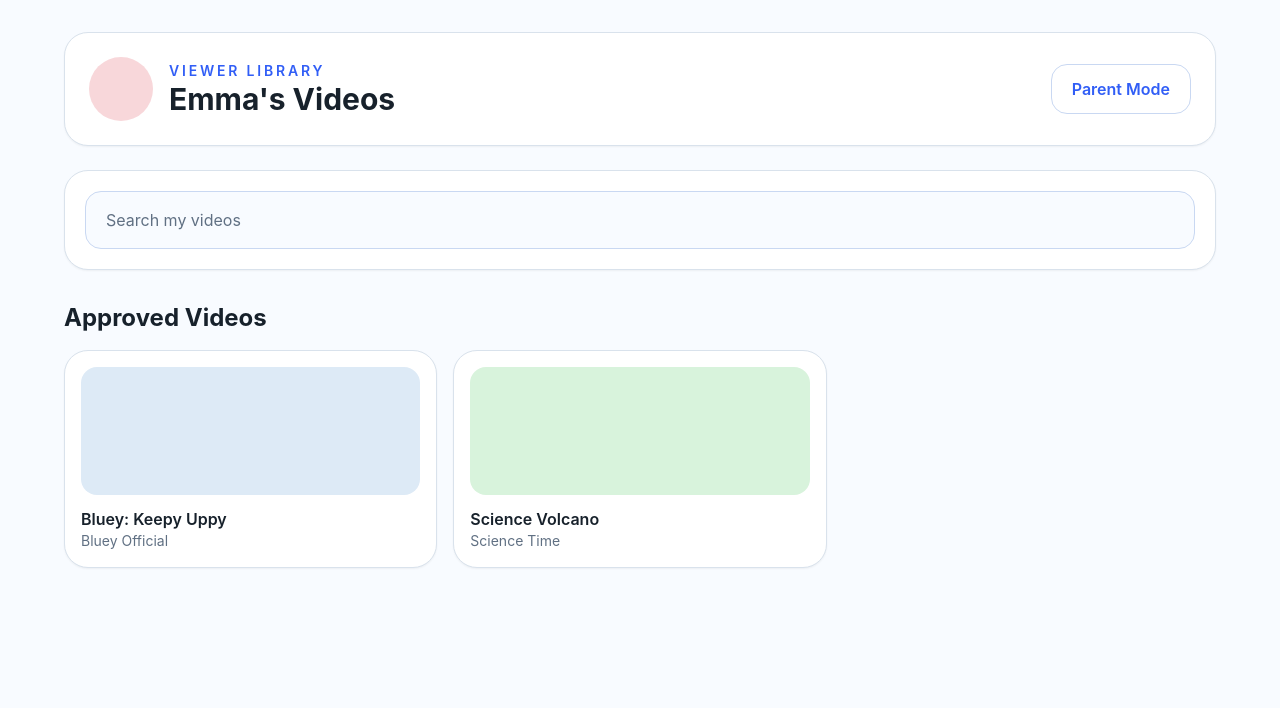
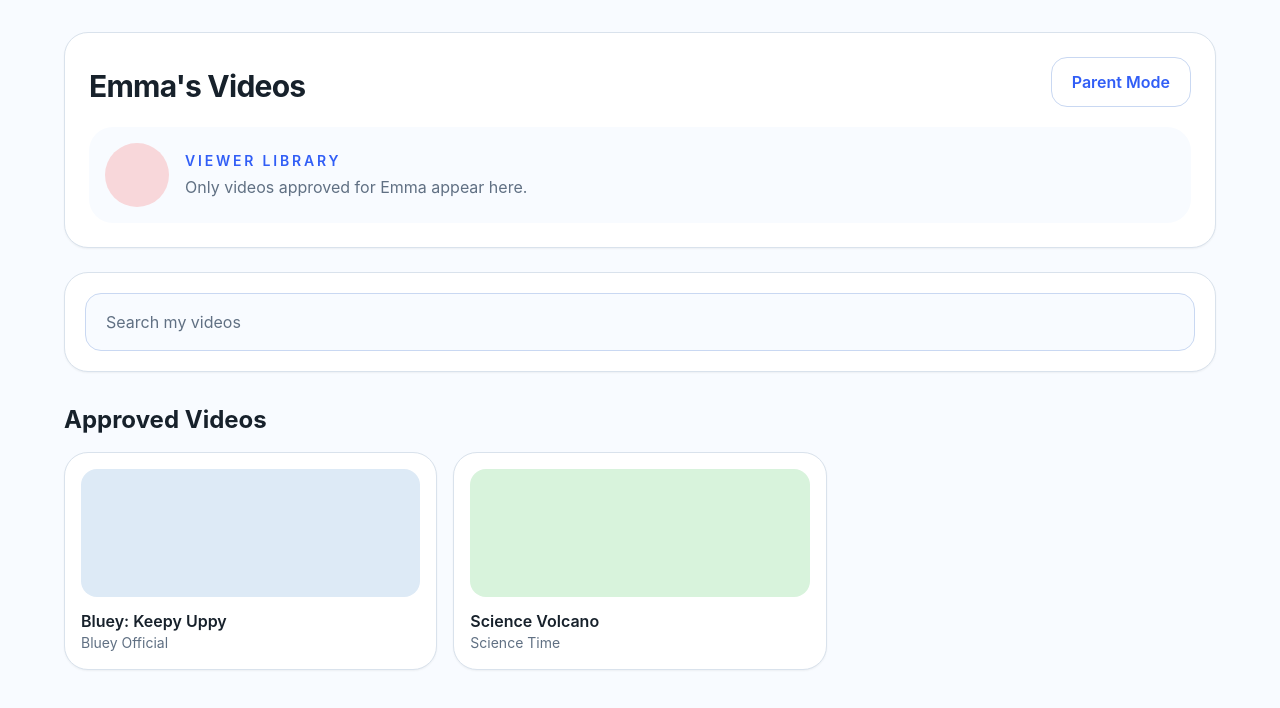
Before and after one commit to avromy/watchnest-, a Next.js app: page /watch/profile/emma/home in a window 1280 px wide. Shown: the top 708 px of the page. Built offline with nearby package versions, Linux system fonts and the light colour scheme.

Commit message:
Add reusable UI states and polish

```diff
--- a/src/app/watch/profile/[profileId]/home/page.tsx
+++ b/src/app/watch/profile/[profileId]/home/page.tsx
@@ -1,19 +1,35 @@
-import Link from 'next/link';
-import { getVideosForProfile, profiles } from '@/lib/sample-data';
+import Link from "next/link";
+import {
+  BackLink,
+  EmptyState,
+  ErrorState,
+  PageHeader,
+} from "@/components/ui-states";
+import { getVideosForProfile, profiles } from "@/lib/sample-data";
 
-export default function ViewerHomePage({ params }: { params: { profileId: string } }) {
+export default function ViewerHomePage({
+  params,
+}: {
+  params: { profileId: string };
+}) {
   const profile = profiles.find((item) => item.id === params.profileId);
   const approvedVideos = getVideosForProfile(params.profileId);
 
   if (!profile) {
     return (
       <main className="min-h-screen bg-watchnest-background px-6 py-10 text-watchnest-foreground">
-        <div className="mx-auto max-w-2xl rounded-card border border-watchnest-border bg-white p-8 shadow-sm">
-          <h1 className="text-3xl font-bold">Profile not found</h1>
-          <Link className="mt-6 inline-block rounded-2xl bg-watchnest-primary px-5 py-3 font-semibold text-white" href="/watch">
+        <ErrorState
+          action={
+            <Link
+              className="inline-block rounded-2xl bg-watchnest-primary px-5 py-3 font-semibold text-white"
+              href="/watch"
+            >
               Back to profiles
             </Link>
-        </div>
+          }
+          description="Choose one of the available viewer profiles to open an approved library."
+          title="Profile not found"
+        />
       </main>
     );
   }
@@ -21,18 +37,25 @@ export default function ViewerHomePage({ params }: { params: { profileId: string
   return (
     <main className="min-h-screen bg-watchnest-background px-6 py-8 text-watchnest-foreground">
       <div className="mx-auto max-w-6xl">
-        <header className="flex flex-col justify-between gap-4 rounded-card border border-watchnest-border bg-white p-6 shadow-sm md:flex-row md:items-center">
-          <div className="flex items-center gap-4">
-            <div className="h-16 w-16 rounded-full" style={{ backgroundColor: profile.avatarColor }} />
+        <PageHeader
+          actions={<BackLink href="/parent/dashboard">Parent Mode</BackLink>}
+          title={`${profile.displayName}'s Videos`}
+        >
+          <div className="flex items-center gap-4 rounded-3xl bg-watchnest-background p-4">
+            <div
+              className="h-16 w-16 rounded-full"
+              style={{ backgroundColor: profile.avatarColor }}
+            />
             <div>
-              <p className="text-sm font-semibold uppercase tracking-[0.2em] text-watchnest-primary">Viewer Library</p>
-              <h1 className="text-3xl font-bold">{profile.displayName}&apos;s Videos</h1>
+              <p className="text-sm font-semibold uppercase tracking-[0.2em] text-watchnest-primary">
+                Viewer Library
+              </p>
+              <p className="mt-1 text-watchnest-muted">
+                Only videos approved for {profile.displayName} appear here.
+              </p>
             </div>
           </div>
-          <Link className="rounded-2xl border border-[#c9d8f2] bg-white px-5 py-3 text-center font-semibold text-watchnest-primary" href="/parent/dashboard">
-            Parent Mode
-          </Link>
-        </header>
+        </PageHeader>
 
         <section className="mt-6 rounded-card border border-watchnest-border bg-white p-5 shadow-sm">
           <div className="rounded-2xl border border-[#c9d8f2] bg-watchnest-background px-5 py-4 text-watchnest-muted">
@@ -42,15 +65,33 @@ export default function ViewerHomePage({ params }: { params: { profileId: string
 
         <section className="mt-8">
           <h2 className="text-2xl font-bold">Approved Videos</h2>
+          {approvedVideos.length > 0 ? (
             <div className="mt-4 grid gap-4 md:grid-cols-3">
               {approvedVideos.map((video) => (
-              <Link key={video.id} href={`/watch/profile/${profile.id}/player/${video.id}`} className="rounded-card border border-watchnest-border bg-white p-4 shadow-sm">
-                <div className="mb-3 h-32 rounded-2xl" style={{ backgroundColor: video.thumbnailColor }} />
+                <Link
+                  key={video.id}
+                  href={`/watch/profile/${profile.id}/player/${video.id}`}
+                  className="rounded-card border border-watchnest-border bg-white p-4 shadow-sm transition hover:-translate-y-1 hover:shadow-md"
+                >
+                  <div
+                    className="mb-3 h-32 rounded-2xl"
+                    style={{ backgroundColor: video.thumbnailColor }}
+                  />
                   <p className="font-semibold">{video.title}</p>
-                <p className="text-sm text-watchnest-muted">{video.channelTitle}</p>
+                  <p className="text-sm text-watchnest-muted">
+                    {video.channelTitle}
+                  </p>
                 </Link>
               ))}
             </div>
+          ) : (
+            <div className="mt-4">
+              <EmptyState
+                description="A parent can add approved videos for this profile from Parent Mode."
+                title="No approved videos yet"
+              />
+            </div>
+          )}
         </section>
       </div>
     </main>
--- a/src/app/watch/profile/[profileId]/player/[videoId]/page.tsx
+++ b/src/app/watch/profile/[profileId]/player/[videoId]/page.tsx
@@ -1,26 +1,36 @@
-import Link from 'next/link';
-import { getApprovedVideosForProfile, isProfileAuthorizedToPlayVideo } from '@/lib/server/watchnest-data';
+import { BackLink, ErrorState, PageHeader } from "@/components/ui-states";
+import {
+  getApprovedVideosForProfile,
+  isProfileAuthorizedToPlayVideo,
+} from "@/lib/server/watchnest-data";
 
-function PlaybackUnavailable({ backToLibraryHref }: { backToLibraryHref: string }) {
+function PlaybackUnavailable({
+  backToLibraryHref,
+}: {
+  backToLibraryHref: string;
+}) {
   return (
     <main className="min-h-screen bg-watchnest-background px-6 py-10 text-watchnest-foreground">
-      <section className="mx-auto max-w-3xl rounded-card border border-watchnest-border bg-white p-8 text-center shadow-sm">
-        <p className="text-sm font-semibold uppercase tracking-[0.2em] text-watchnest-primary">Playback unavailable</p>
-        <h1 className="mt-3 text-3xl font-bold">This video is not available in this library.</h1>
-        <p className="mt-4 text-watchnest-muted">
-          WatchNest only plays videos that have been approved for this profile and are currently available to embed.
-        </p>
-        <Link className="mt-8 inline-block rounded-2xl bg-watchnest-primary px-5 py-3 font-semibold text-white" href={backToLibraryHref}>
-          Back to Library
-        </Link>
-      </section>
+      <ErrorState
+        action={<BackLink href={backToLibraryHref}>Back to Library</BackLink>}
+        description="WatchNest only plays videos that have been approved for this profile and are currently available to embed."
+        eyebrow="Playback unavailable"
+        title="This video is not available in this library."
+      />
     </main>
   );
 }
 
-export default async function ViewerPlayerPage({ params }: { params: { profileId: string; videoId: string } }) {
+export default async function ViewerPlayerPage({
+  params,
+}: {
+  params: { profileId: string; videoId: string };
+}) {
   const backToLibraryHref = `/watch/profile/${params.profileId}/home`;
-  const isAuthorized = await isProfileAuthorizedToPlayVideo(params.profileId, params.videoId);
+  const isAuthorized = await isProfileAuthorizedToPlayVideo(
+    params.profileId,
+    params.videoId,
+  );
 
   if (!isAuthorized) {
     return <PlaybackUnavailable backToLibraryHref={backToLibraryHref} />;
@@ -38,13 +48,14 @@ export default async function ViewerPlayerPage({ params }: { params: { profileId
   return (
     <main className="min-h-screen bg-watchnest-background px-6 py-8 text-watchnest-foreground">
       <div className="mx-auto max-w-5xl">
-        <Link className="inline-block rounded-2xl border border-[#c9d8f2] bg-white px-5 py-3 font-semibold text-watchnest-primary" href={backToLibraryHref}>
-          Back to Library
-        </Link>
+        <BackLink href={backToLibraryHref}>Back to Library</BackLink>
 
-        <section className="mt-6 rounded-card border border-watchnest-border bg-white p-6 shadow-sm">
-          <p className="text-sm font-semibold uppercase tracking-[0.2em] text-watchnest-primary">Approved video</p>
-          <h1 className="mt-3 text-3xl font-bold">{video.title}</h1>
+        <section className="mt-6">
+          <PageHeader
+            description="This player is limited to the current profile's approved library."
+            eyebrow="Approved video"
+            title={video.title}
+          />
           <div className="mt-6 aspect-video overflow-hidden rounded-card border border-watchnest-border bg-black">
             <iframe
               allow="accelerometer; autoplay; clipboard-write; encrypted-media; gyroscope; picture-in-picture; web-share"
--- /dev/null
+++ b/src/components/ui-states.tsx
@@ -0,0 +1,108 @@
+import Link from "next/link";
+import type { ReactNode } from "react";
+
+type PageHeaderProps = {
+  eyebrow?: string;
+  title: string;
+  description?: ReactNode;
+  actions?: ReactNode;
+  children?: ReactNode;
+};
+
+export function PageHeader({
+  eyebrow,
+  title,
+  description,
+  actions,
+  children,
+}: PageHeaderProps) {
+  return (
+    <header className="rounded-card border border-watchnest-border bg-white p-6 shadow-sm">
+      <div className="flex flex-col justify-between gap-5 md:flex-row md:items-center">
+        <div>
+          {eyebrow ? (
+            <p className="text-sm font-semibold uppercase tracking-[0.2em] text-watchnest-primary">
+              {eyebrow}
+            </p>
+          ) : null}
+          <h1 className="mt-2 text-3xl font-bold tracking-tight">{title}</h1>
+          {description ? (
+            <p className="mt-2 max-w-2xl text-watchnest-muted">{description}</p>
+          ) : null}
+        </div>
+        {actions ? (
+          <div className="flex flex-col gap-3 sm:flex-row sm:items-center">
+            {actions}
+          </div>
+        ) : null}
+      </div>
+      {children ? <div className="mt-5">{children}</div> : null}
+    </header>
+  );
+}
+
+type BackLinkProps = {
+  href: string;
+  children: ReactNode;
+};
+
+export function BackLink({ href, children }: BackLinkProps) {
+  return (
+    <Link
+      className="inline-flex items-center justify-center rounded-2xl border border-[#c9d8f2] bg-white px-5 py-3 font-semibold text-watchnest-primary transition hover:border-watchnest-primary"
+      href={href}
+    >
+      {children}
+    </Link>
+  );
+}
+
+type StateProps = {
+  title: string;
+  description?: ReactNode;
+  action?: ReactNode;
+  eyebrow?: string;
+};
+
+function StateCard({ title, description, action, eyebrow }: StateProps) {
+  return (
+    <section className="mx-auto max-w-3xl rounded-card border border-watchnest-border bg-white p-8 text-center shadow-sm">
+      {eyebrow ? (
+        <p className="text-sm font-semibold uppercase tracking-[0.2em] text-watchnest-primary">
+          {eyebrow}
+        </p>
+      ) : null}
+      <h1 className="mt-3 text-3xl font-bold">{title}</h1>
+      {description ? (
+        <p className="mx-auto mt-4 max-w-xl text-watchnest-muted">
+          {description}
+        </p>
+      ) : null}
+      {action ? <div className="mt-8">{action}</div> : null}
+    </section>
+  );
+}
+
+export function EmptyState(props: StateProps) {
+  return <StateCard eyebrow="Nothing here yet" {...props} />;
+}
+
+export function ErrorState(props: StateProps) {
+  return <StateCard eyebrow="Needs attention" {...props} />;
+}
+
+export function LoadingState({
+  message = "Loading WatchNest…",
+}: {
+  message?: string;
+}) {
+  return (
+    <div
+      className="rounded-card border border-watchnest-border bg-white p-8 text-center text-watchnest-muted shadow-sm"
+      role="status"
+    >
+      <div className="mx-auto mb-4 h-10 w-10 animate-pulse rounded-full bg-watchnest-primary/20" />
+      <p className="font-semibold">{message}</p>
+    </div>
+  );
+}
```
Also changed, not shown: src/app/parent/dashboard/page.tsx (+45 -18 lines), src/app/watch/page.tsx (+30 -7 lines). Lines whose indentation alone changed are shown as unchanged.
